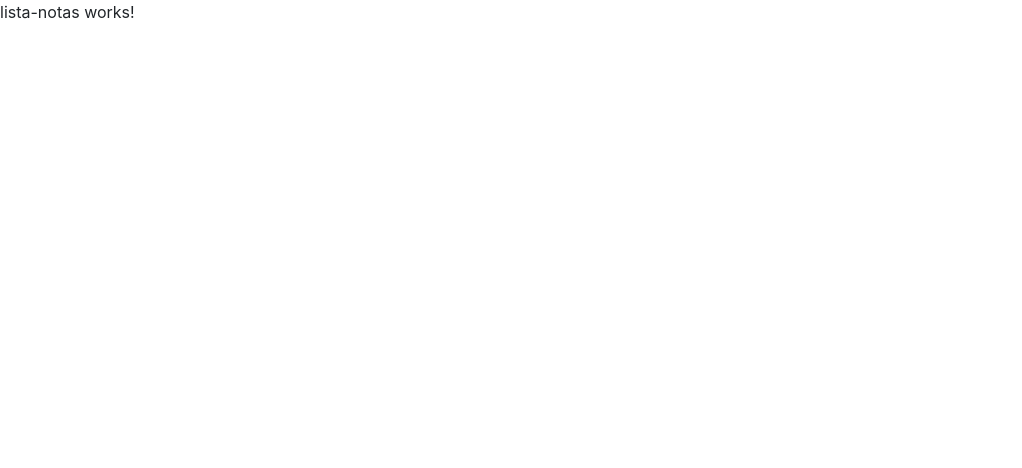
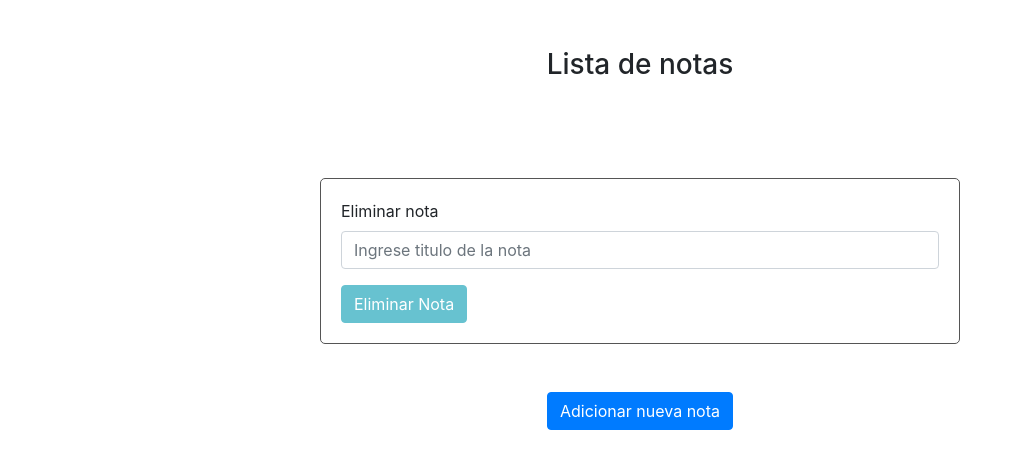
Before and after one commit to Gonzalo-Bruna/ListaNotas, an Angular app: page /listaNotas in a window 1280 px wide. Shown: the top 468 px of the page, without its empty margins (0-1022 px from the left). Built offline with nearby package versions, Linux system fonts and the light colour scheme.

Commit message:
added general functionality

```diff
--- a/src/app/aplicacion/crear-nota/crear-nota.component.html
+++ b/src/app/aplicacion/crear-nota/crear-nota.component.html
@@ -1,8 +1,8 @@
-<h3>Mis Notas</h3>
+<h3 class="text-center mb-5 mt-5">Mis Notas</h3>
 
-<form [formGroup]="formulario" (ngSubmit)="crear()" class="form__box">
+<form [formGroup]="formulario" class="form__box">
     <div class="mb-3">
-        <label class="form-label">Email address</label>
+        <label class="form-label">Titulo</label>
         <input type="text" class="form-control" placeholder="Nueva nota" formControlName="titulo">
     </div>
     <div class="mb-3">
@@ -10,13 +10,22 @@
         <textarea class="form-control" rows="3" formControlName="descripcion"></textarea>
     </div>
 
-    <button type="submit" class="btn btn-info">Crear</button>
+    <a [routerLink]="['/listaNotas']" routerLinkActive="router-link-active"  class="btn btn-info" (click)="crear()" *ngIf="titulo.valid && descripcion.valid">Crear</a>
+    <button type="button" class="btn btn-info" disabled *ngIf="titulo.invalid || descripcion.invalid">Crear</button>
 
-    <div class="mt-2 alert alert-warning" role="alert" *ngIf="titulo.invalid">
-        Hay errores
+    <div class="mt-2 alert alert-warning" role="alert" *ngIf="titulo.invalid && titulo.value!='' || descripcion.invalid && descripcion.value!=''">
+        <div *ngIf="titulo.errors?.required">
+            El titulo es requerido
+        </div>
+        <div *ngIf="titulo.errors?.minlength">
+            El titulo debe ser de al menos 10 caracteres y maximo 30
+        </div>
+        <div *ngIf="descripcion.errors?.required">
+            La descripción es requerida
+        </div>
+        <div *ngIf="descripcion.errors?.minlength">
+            La descripcion debe ser de al menos 10 caracteres y maximo 150
+        </div>
     </div>
+
 </form>
-
-<div >
-    <p>Error, el tamaño minimo debe ser 4</p>
-</div>
--- a/src/app/aplicacion/crear-nota/crear-nota.component.ts
+++ b/src/app/aplicacion/crear-nota/crear-nota.component.ts
@@ -1,5 +1,6 @@
 import { Component, OnInit } from '@angular/core';
 import { FormGroup, FormBuilder, AbstractControl, Validators, FormControl } from '@angular/forms';
+import { Notas, listaNotas } from '../../../app/datos/notas';
 
 @Component({
   selector: 'app-crear-nota',
@@ -12,27 +13,23 @@ export class CrearNotaComponent implements OnInit {
   titulo:AbstractControl;
   descripcion:AbstractControl;
 
-  listaNotas:Array<string>;
-
   constructor(public fb:FormBuilder) {
     this.formulario = this.fb.group({
-      titulo: ['', [Validators.required,Validators.minLength(10)]],
-      descripcion: ['', [Validators.required,Validators.minLength(10), Validators.maxLength(20)]]
+      titulo: ['', [Validators.required,Validators.minLength(10),Validators.maxLength(30)]],
+      descripcion: ['', [Validators.required,Validators.minLength(10), Validators.maxLength(150)]]
     });
 
     this.titulo = this.formulario.controls["titulo"];
     this.descripcion = this.formulario.controls["descripcion"];
-    this.listaNotas = [];
   }
 
   ngOnInit(): void {
-
-
   }
 
   crear(){
-    console.log(this.titulo.value);
-    console.log(this.descripcion.value);
+    let nota:Notas = {titulo: this.titulo.value, descripcion: this.descripcion.value};
+    listaNotas.push(nota);
+    console.log(listaNotas);
   }
 
 }
--- a/src/app/aplicacion/lista-notas/lista-notas.component.html
+++ b/src/app/aplicacion/lista-notas/lista-notas.component.html
@@ -1 +1,30 @@
-<p>lista-notas works!</p>
+<h3 class="text-center mb-5 mt-5">Lista de notas</h3>
+
+<div class="listaNotas" >
+
+  <div class="list-group mb-5" >
+
+    <div class="list-group-item list-group-item-action" aria-current="true" *ngFor="let item of notas">
+      <div class="d-flex w-100 justify-content-between">
+          <h5 class="mb-1">{{item.titulo}}</h5>
+      </div>
+      <p class="mb-1">{{item.descripcion}}</p>
+    </div>
+
+  </div>
+
+  <div class="eliminar-nota">
+    <form [formGroup]="formulario" >
+      <label class="form-label">Eliminar nota</label>
+      <input type="text" class="form-control" formControlName="tituloNota" placeholder="Ingrese titulo de la nota" >
+      <button type="button" class="btn btn-info mt-3" disabled *ngIf="tituloNota.invalid">Eliminar Nota</button>
+      <button type="button" class="btn btn-info mt-3" (click)="eliminarNota()" *ngIf="tituloNota.valid">Eliminar Nota</button>
+    </form>
+
+  </div>
+
+  <div class="d-flex justify-content-center">
+    <a [routerLink]="['/crearNota']" routerLinkActive="router-link-active" class="btn btn-primary mt-5 d-flex d-block" >Adicionar nueva nota</a>
+  </div>
+
+</div>
--- a/src/app/aplicacion/lista-notas/lista-notas.component.scss
+++ b/src/app/aplicacion/lista-notas/lista-notas.component.scss
@@ -0,0 +1,10 @@
+.listaNotas{
+    width: 50%;
+    margin: auto;
+}
+
+.eliminar-nota{
+    border: 1px solid #555;
+    border-radius: 5px;
+    padding: 20px;
+}
--- a/src/app/aplicacion/lista-notas/lista-notas.component.ts
+++ b/src/app/aplicacion/lista-notas/lista-notas.component.ts
@@ -1,5 +1,6 @@
 import { Component, OnInit } from '@angular/core';
-
+import { Notas, listaNotas } from '../../../app/datos/notas';
+import { FormGroup, FormBuilder, AbstractControl, Validators } from '@angular/forms';
 @Component({
   selector: 'app-lista-notas',
   templateUrl: './lista-notas.component.html',
@@ -7,9 +8,28 @@ import { Component, OnInit } from '@angular/core';
 })
 export class ListaNotasComponent implements OnInit {
 
-  constructor() { }
+  notas:Array<Notas> = listaNotas;
+  formulario:FormGroup;
+  tituloNota:AbstractControl;
+
+  constructor(public fb:FormBuilder) {
+    this.formulario = this.fb.group({
+      tituloNota:['', [Validators.required, Validators.minLength(10)]]
+    });
+
+    this.tituloNota = this.formulario.controls["tituloNota"];
+  }
 
   ngOnInit(): void {
   }
 
+  eliminarNota(){
+    this.notas.forEach( (item, index) => {
+      if(this.tituloNota.value.toLowerCase() == item.titulo.toLowerCase()){
+        this.notas.splice(index, 1);
+        this.tituloNota.setValue("");
+        return;
+      }
+    });
+  }
 }
--- /dev/null
+++ b/src/app/datos/notas.ts
@@ -0,0 +1,6 @@
+export interface Notas {
+    titulo:string;
+    descripcion:string;
+}
+
+export let listaNotas:Array<Notas> = [];
```
